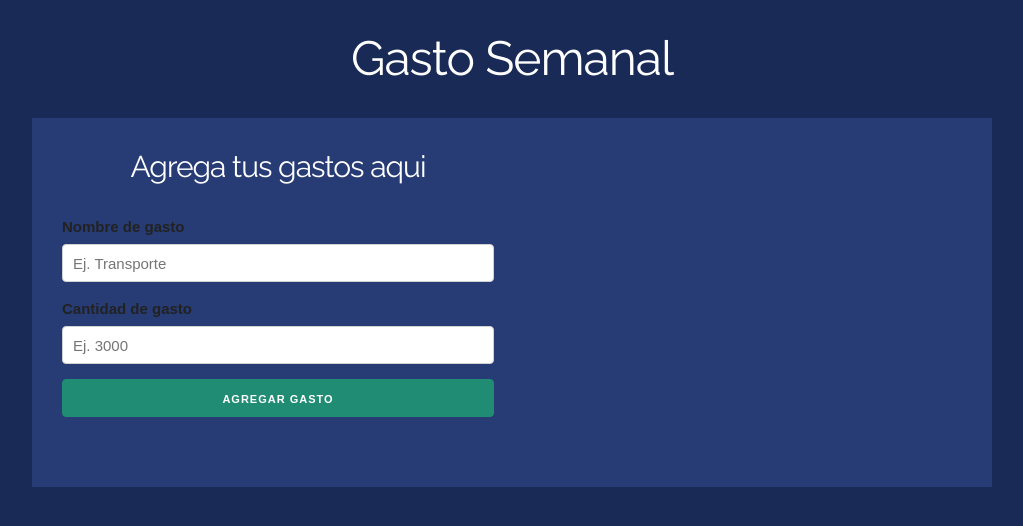
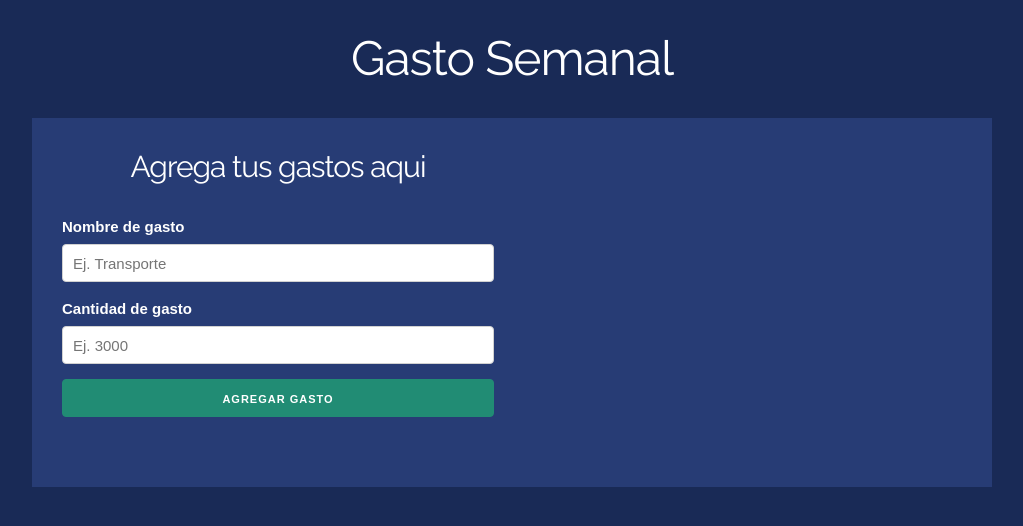
Before and after one commit to CesarRivasP/expenses, a React (Create React App) app: page / in a window 1280 px wide. Both pictures are taken after typing "5" into the empty fields and a click on the input "definir presupuesto". Shown: the top 526 px of the page, without its empty margins (128-1151 px from the left). Built offline with nearby package versions, Linux system fonts and the light colour scheme.

Commit message:
Added new sttyles

```diff
--- a/src/css/index.css
+++ b/src/css/index.css
@@ -61,8 +61,13 @@ h2 {
   text-align: center;
 }
 
-.campo {
+.expense {
   margin-bottom: 2rem;
+  color: white;
+}
+
+.expense input{
+  color: #424242;
 }
 
 .error {
```
